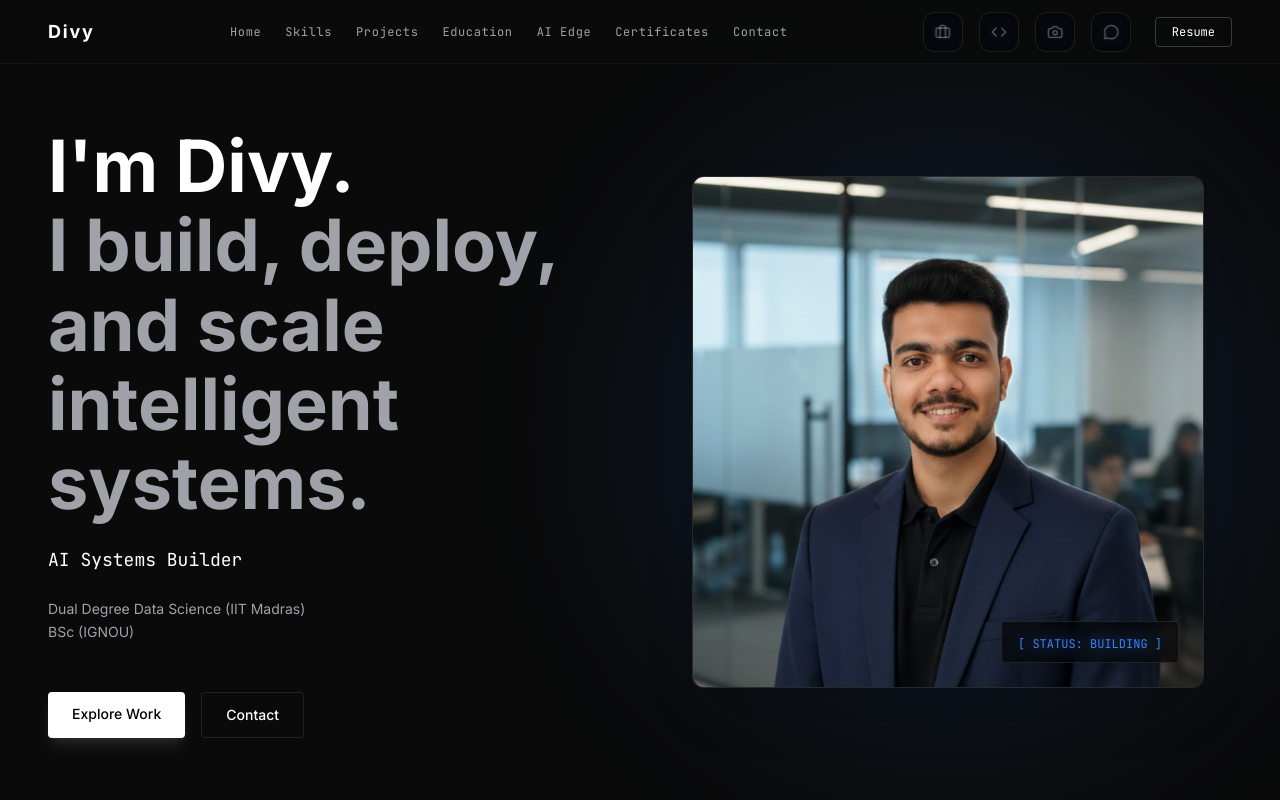
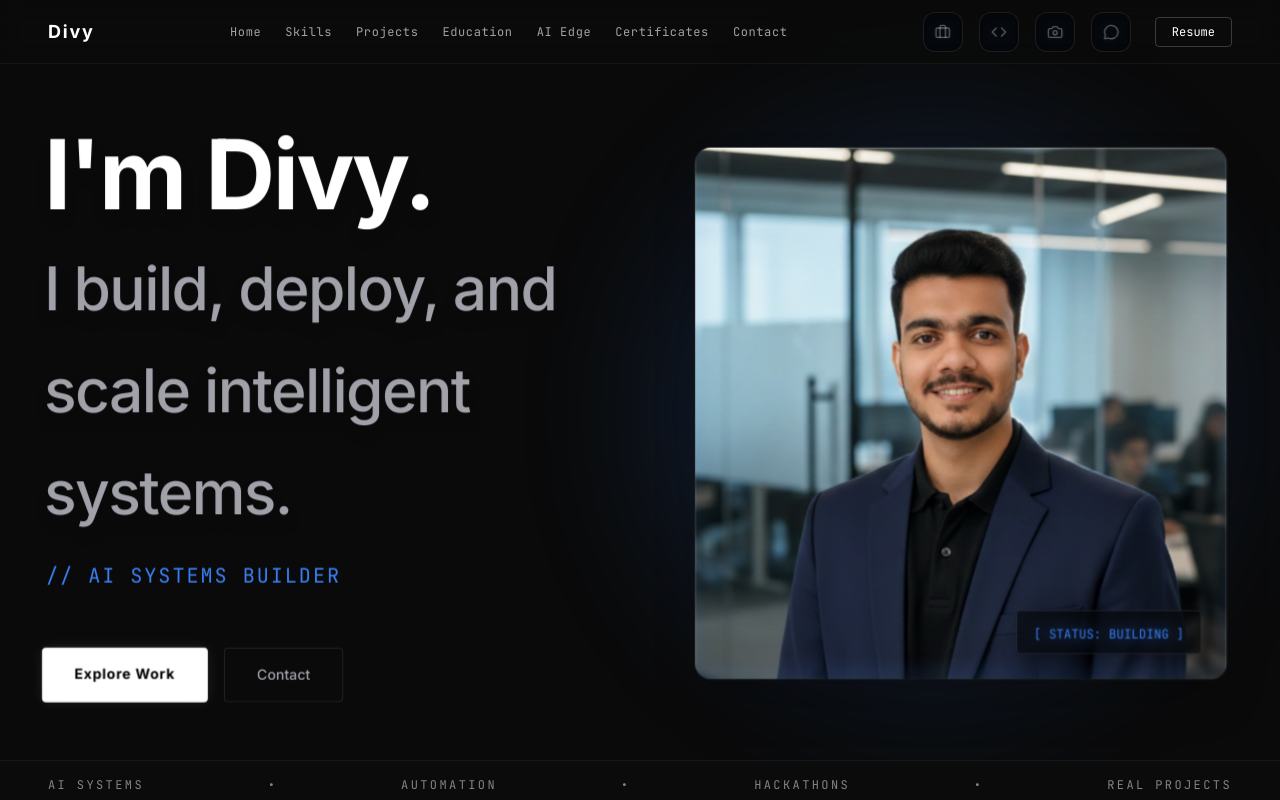
Before and after one commit to Divy-Shukla/Divy-Shukla, a Next.js app: page / in a window 1280 px wide. Shown: the top 800 px of the page. Built offline with nearby package versions, Linux system fonts and the light colour scheme.

Commit message:
feat: rebuild Hero section into a dominant visual focal system

```diff
--- a/src/components/Hero.tsx
+++ b/src/components/Hero.tsx
@@ -1,62 +1,109 @@
 "use client";
 import Image from "next/image";
-import { motion } from "framer-motion";
+import { motion, useMotionValue, useSpring, useTransform } from "framer-motion";
 import { TiltCard } from "@/components/TiltCard";
 
 export function Hero() {
+  const x = useMotionValue(0.5);
+  const y = useMotionValue(0.5);
+  const springConfig = { damping: 25, stiffness: 120 };
+  const smoothX = useSpring(x, springConfig);
+  const smoothY = useSpring(y, springConfig);
+
+  const textRotateX = useTransform(smoothY, [0, 1], [3, -3]);
+  const textRotateY = useTransform(smoothX, [0, 1], [-3, 3]);
+
   return (
-    <section id="home" className="min-h-screen flex items-center px-6 md:px-12 pt-16 relative overflow-hidden" style={{ perspective: "1500px", transformStyle: "preserve-3d" }}>
+    <section
+      id="home"
+      className="min-h-[95vh] flex items-center px-6 md:px-12 pt-16 relative overflow-hidden"
+      style={{ perspective: "1500px", transformStyle: "preserve-3d" }}
+      onMouseMove={(e) => {
+        const rect = e.currentTarget.getBoundingClientRect();
+        x.set((e.clientX - rect.left) / rect.width);
+        y.set((e.clientY - rect.top) / rect.height);
+      }}
+      onMouseLeave={() => {
+        x.set(0.5);
+        y.set(0.5);
+      }}
+    >
       <div className="absolute inset-0 bg-[radial-gradient(ellipse_at_top_right,_var(--tw-gradient-stops))] from-accent/5 via-background to-background" style={{ transform: "translateZ(-200px)" }} />
 
-      <div className="grid grid-cols-1 lg:grid-cols-2 gap-12 w-full max-w-7xl mx-auto items-center z-10">
+      <div className="grid grid-cols-1 lg:grid-cols-2 gap-12 w-full max-w-7xl mx-auto items-center z-10" style={{ transformStyle: "preserve-3d" }}>
+
+        {/* TEXT COLUMN - Stable Authority */}
         <motion.div
           initial={{ opacity: 0, y: 20 }}
           animate={{ opacity: 1, y: 0 }}
           transition={{ duration: 0.8 }}
           className="flex flex-col gap-6"
+          style={{ rotateX: textRotateX, rotateY: textRotateY, transformStyle: "preserve-3d" }}
         >
-          <h1 className="text-5xl md:text-6xl lg:text-7xl font-bold leading-[1.1] font-sans">
+          <h1 className="text-6xl md:text-7xl lg:text-8xl font-bold leading-[1.05] tracking-tight font-sans text-white drop-shadow-xl" style={{ transform: "translateZ(10px)" }}>
             I&apos;m Divy.<br />
-            <span className="text-text-secondary">I build, deploy, and scale intelligent systems.</span>
+            <span className="text-[#a1a1aa] font-medium text-4xl md:text-5xl lg:text-6xl tracking-tight">I build, deploy, and scale intelligent systems.</span>
           </h1>
-          <p className="text-lg text-white font-mono">AI Systems Builder</p>
-          <p className="max-w-md text-sm text-text-secondary leading-relaxed">
-            Dual Degree Data Science (IIT Madras)<br />
-            BSc (IGNOU)
-          </p>
+          <p className="text-xl text-accent font-mono tracking-widest mt-2" style={{ transform: "translateZ(5px)" }}>// AI SYSTEMS BUILDER</p>
 
-          <div className="flex gap-4 mt-6">
-            <a href="#projects" className="bg-white text-black px-6 py-3 rounded text-sm font-medium hover:bg-neutral-200 transition-colors shadow-lg shadow-white/10">Explore Work</a>
-            <a href="#contact" className="border border-white/10 px-6 py-3 rounded text-sm font-medium hover:bg-white/5 transition-colors">Contact</a>
+          <div className="flex gap-4 mt-8" style={{ transformStyle: "preserve-3d", transform: "translateZ(15px)" }}>
+            {/* Primary CTA - 3D Hover & Glow */}
+            <a
+              href="#projects"
+              className="relative group bg-white text-black px-8 py-4 rounded text-sm font-bold tracking-wider hover:bg-neutral-200 transition-all duration-500 shadow-[0_0_15px_rgba(255,255,255,0.1)] hover:shadow-[0_0_30px_rgba(255,255,255,0.4)]"
+              style={{ transform: "translateZ(0px)" }}
+              onMouseEnter={(e) => (e.currentTarget.style.transform = "translateZ(40px)")}
+              onMouseLeave={(e) => (e.currentTarget.style.transform = "translateZ(0px)")}
+            >
+              <span className="absolute inset-0 rounded-[inherit] bg-white opacity-20 animate-pulse" />
+              <span className="relative z-10">Explore Work</span>
+            </a>
+
+            <a
+              href="#contact"
+              className="border border-white/10 px-8 py-4 rounded text-sm font-medium text-text-secondary hover:text-white hover:border-white/30 transition-colors"
+            >
+              Contact
+            </a>
           </div>
         </motion.div>
+
+        {/* VISUAL COLUMN - Deep Spotlight Parallax */}
         <motion.div
           initial={{ opacity: 0, scale: 0.95 }}
           animate={{ opacity: 1, scale: 1 }}
           transition={{ duration: 0.8, delay: 0.2 }}
-          className="relative aspect-[3/4] lg:aspect-square mx-auto w-full max-w-md lg:max-w-lg"
+          className="relative aspect-[3/4] lg:aspect-square mx-auto w-full max-w-sm lg:max-w-lg"
+          style={{ transformStyle: "preserve-3d" }}
         >
-          <div className="absolute inset-0 bg-accent/20 blur-[120px] rounded-full" style={{ transform: "translateZ(-50px)" }} />
+          {/* Spotlight behind face */}
+          <div className="absolute inset-0 bg-accent/30 blur-[100px] rounded-full opacity-80" style={{ transform: "translateZ(-80px)" }} />
+
           <TiltCard
-            tiltAmount={8}
-            glowOpacity={0.6}
-            baseZ={0}
-            hoverZ={60}
-            className="h-full w-full p-0 flex items-center justify-center border border-white/10 shadow-2xl overflow-hidden"
+            tiltAmount={12}
+            glowOpacity={0.8}
+            baseZ={60}
+            hoverZ={100}
+            className="h-full w-full p-0 flex items-center justify-center rounded-2xl overflow-hidden shadow-2xl backdrop-blur-sm"
           >
+            <div className="relative w-full h-full" style={{ transformStyle: "preserve-3d" }}>
               <Image
                 src="/photos/Divy.jpg"
                 alt="Divy"
-              width={500}
-              height={500}
-              className="object-cover w-full h-full"
-              style={{ transform: "translateZ(10px)" }}
+                width={600}
+                height={600}
+                className="object-cover w-full h-full scale-[1.02]"
               />
+
+              {/* Soft Rim Light overlay */}
+              <div className="absolute inset-0 pointer-events-none rounded-[inherit] shadow-[inset_0_0_40px_rgba(255,255,255,0.05),inset_0_1px_2px_rgba(255,255,255,0.4),inset_0_-10px_20px_rgba(59,130,246,0.1)]" />
+
               <div
-              className="absolute bottom-6 right-6 bg-black/60 backdrop-blur-md px-4 py-2 border border-white/10 rounded shadow-xl"
-              style={{ transform: "translateZ(40px)" }}
+                className="absolute bottom-6 right-6 bg-black/50 backdrop-blur-xl px-4 py-2 border border-white/10 rounded shadow-xl"
+                style={{ transform: "translateZ(30px)" }}
               >
                 <span className="font-mono text-xs text-accent drop-shadow-[0_0_8px_rgba(59,130,246,0.8)]">[ STATUS: BUILDING ]</span>
+              </div>
             </div>
           </TiltCard>
         </motion.div>
```
Lines whose indentation alone changed are shown as unchanged.
